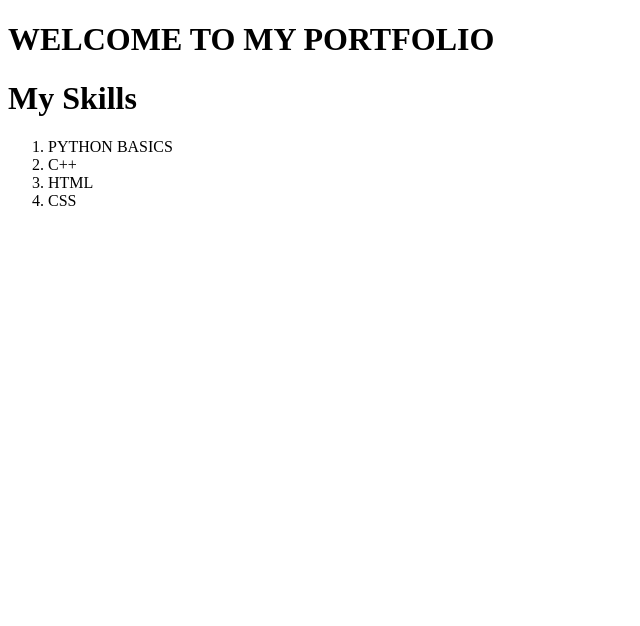
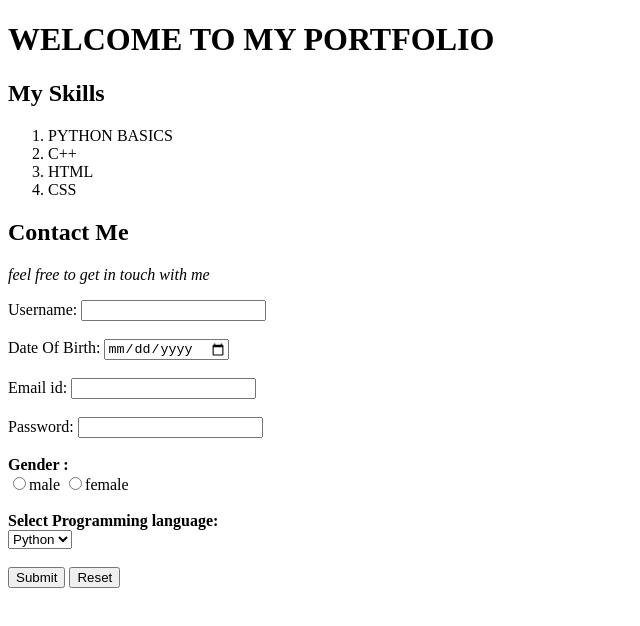
Before and after one commit to Karthik2324B/karthikwebsite, a plain HTML site: page index.html in a window 1280 px wide. Shown: the whole page, without its empty margins (0-640 px from the left). Drawn offline with Linux system fonts and the light colour scheme.

Commit message:
MY PORTFOLIO

```diff
--- a/index.html
+++ b/index.html
@@ -6,7 +6,11 @@
     <title>karthik</title>
 </head>
 <body>
+    <header>
     <h1>WELCOME TO MY PORTFOLIO </h1>
+</header>
+<main>
+    <section>
     <h1>My Skills</h1>
     <ol>
         <li>PYTHON BASICS</li>
@@ -14,5 +18,33 @@
         <li>HTML</li>
         <li>CSS</li>
     </ol>
+</section>
+    <section>
+    <h1>Contact Me</h1>
+    <p><em>feel free to get in touch with me</em></p>
+    <form>
+        <lable for="username">Username:  </lable>
+        <input type="text" id="username"><br><br>
+        <lable for="date">Date Of Birth:</lable>
+        <input type="date" id="date"><br><br>
+        <lable>Email id:</lable>
+        <input type="email"><br><br>
+        <lable>Password:</lable>
+        <input type="password">
+        <br><br>
+        <lable><b>Gender :</b></lable><br>
+        <input type="radio">male</input>
+        <input type="radio">female</input><br><br>
+        <lable><b>Select Programming language:<b></b></lable><br>
+        <select>
+            <option>Python</option>
+            <option>C++</option>
+            <option>Java</option>
+        </select><br><br>
+        <button type="submit">Submit</button>
+        <button type="reset">Reset</button>
+    </form>
+</section>
+</main>
 </body>
 </html>
```
